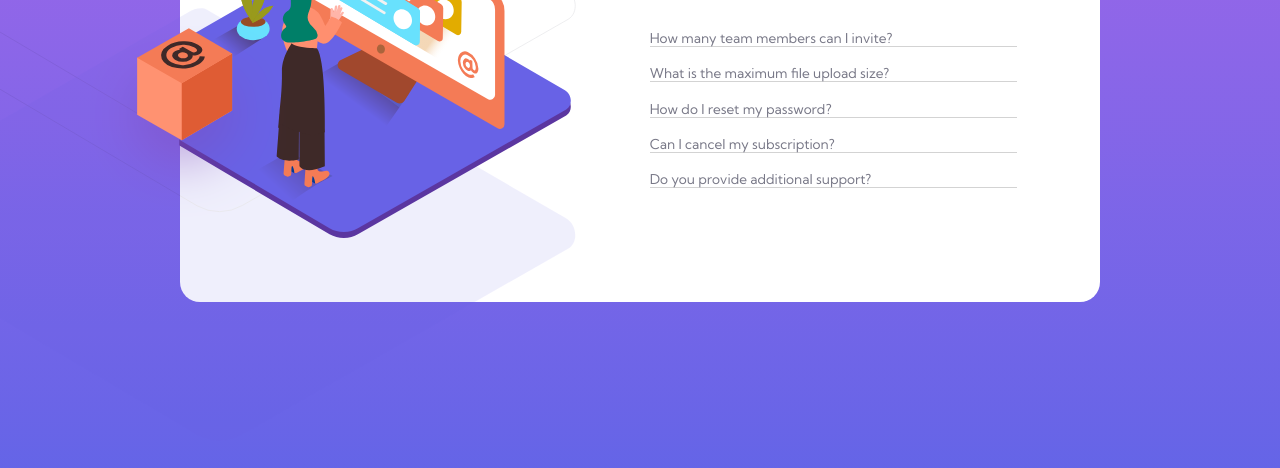
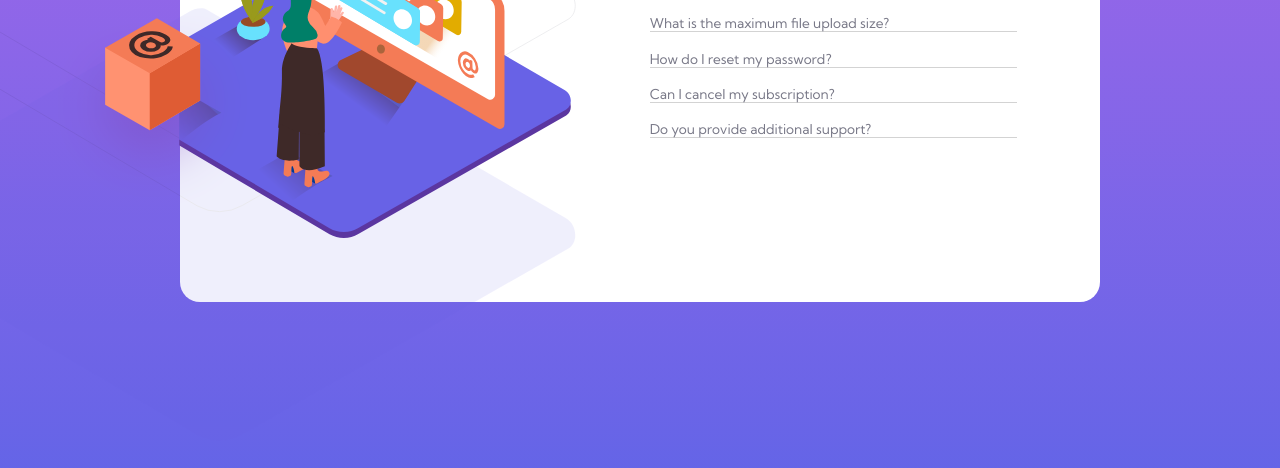
Before and after one commit to brainwins/faq-accordion-card-main-mine, a plain HTML site: page index.html in a window 1280 px wide. Shown: the part 332-800 px from the top of the page. Drawn offline with Linux system fonts and the light colour scheme.

Commit message:
good alignment

```diff
--- a/scss/global.scss
+++ b/scss/global.scss
@@ -67,8 +67,8 @@ a{
   }
   .box-image{
     position: absolute;
-    left:-10.5%;
-    top:41%;
+    left: -14%;
+    top: 39%;
     width:22%;
     z-index: 3;
   }
@@ -77,7 +77,7 @@ a{
   width:57%;
   display: flex;
   justify-content: center;
-  align-items: center;
+  align-items: baseline;
 }
 .faq-container{
   width: 70%;
@@ -160,7 +160,7 @@ input:checked + .question{
   .right-side-container{
     display: block;
     justify-content: center;
-    align-items: center;
+    align-items: baseline;
   }
 }
 
```
Also changed, not shown: scss/global.css, 1 other file.
